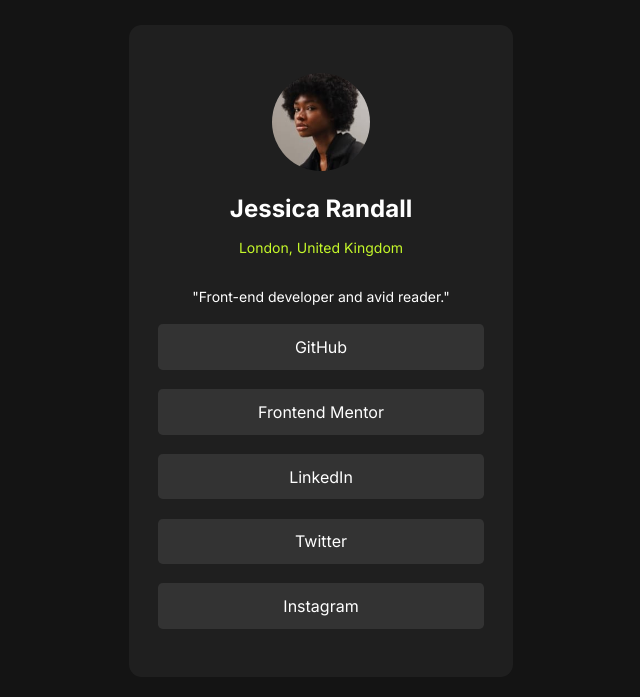
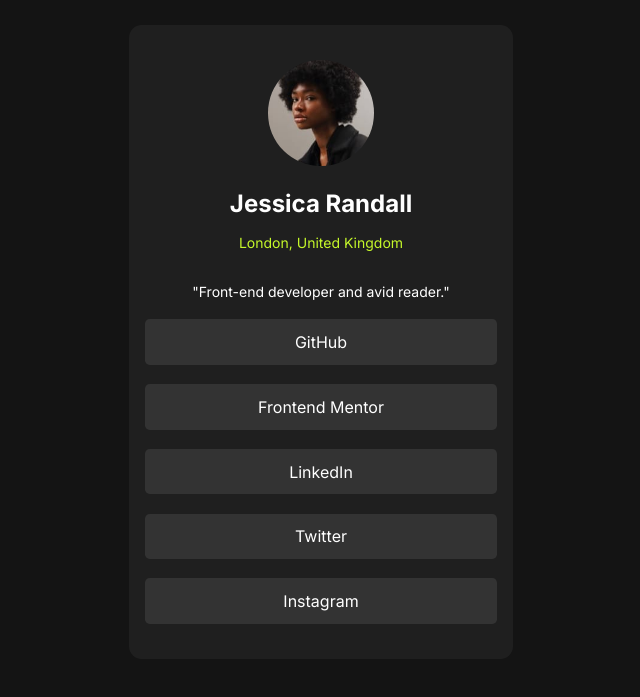
Before and after one commit to joshutik/Social-links, a plain HTML site: page index.html in a window 1280 px wide. Shown: the part 103-800 px from the top of the page, without its empty margins (319-959 px from the left). Drawn offline with Linux system fonts and the light colour scheme.

Commit message:
added a little styling

```diff
--- a/main.css
+++ b/main.css
@@ -24,7 +24,7 @@
     width: 30%;
     margin: auto;
     border-radius: 0.8rem;
-    padding: 1.8rem;
+    padding: 1rem;
     /* min-height: 30vh; */
 }
 
```
